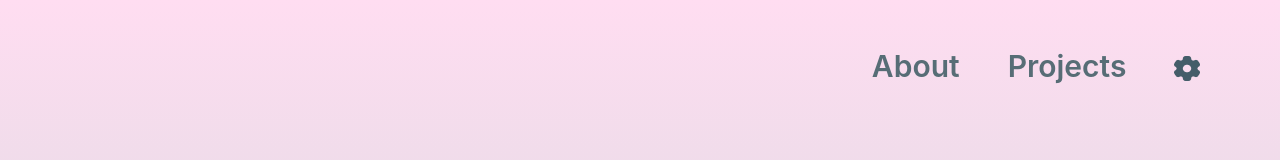
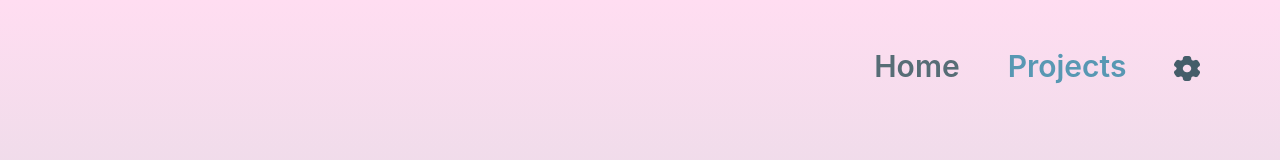
Before and after one commit to KaritaLaine/karita, a React (Vite) app in the folder karitala/: page /projects in a window 1280 px wide. Shown: the top 160 px of the page. Built offline with nearby package versions, Linux system fonts and the light colour scheme.

Commit message:
feat: add active header link styling

```diff
--- a/karitala/src/components/wrapper/header.tsx
+++ b/karitala/src/components/wrapper/header.tsx
@@ -1,14 +1,27 @@
+import { Link, useLocation } from "@tanstack/react-router";
+
 import Wave from "react-wavify";
 import Settings from "../../assets/settings.png";
 
 // TODO: highlight active page
 export const Header = () => {
+  const location = useLocation();
   return (
     <div>
       {/* Navigation buttons */}
       <div className="flex gap-[3rem] w-full text-3xl font-semibold justify-end items-center pt-[3rem] pr-[5rem] flex-wrap">
-        <a href="/"> About </a>
-        <a href="/projects">Projects</a>
+        <Link
+          to="/"
+          className={`${location.pathname === "/" ? "text-accent" : ""}`}
+        >
+          Home
+        </Link>
+        <Link
+          to="/projects"
+          className={` ${location.pathname === "/projects" ? "text-accent" : ""}`}
+        >
+          Projects
+        </Link>
 
         {/* TODO: open settings menu */}
         {/* TODO: use icon button component? */}
```
